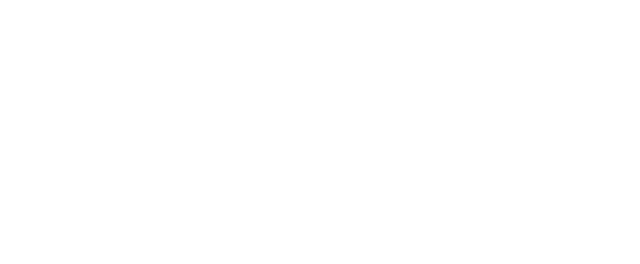
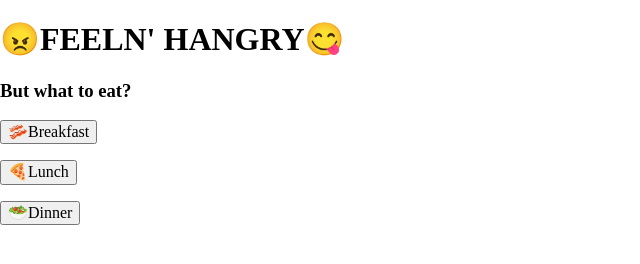
Before and after one commit to kalex19/KWKRandomMessageGenerator, a plain HTML site: page index.html in a window 1280 px wide. Shown: the whole page, without its empty margins (0-640 px from the left). Drawn offline with Linux system fonts and the light colour scheme.

Commit message:
Fill in html images and text

```diff
--- a/index.html
+++ b/index.html
@@ -12,16 +12,16 @@
 
 <body>
   <header class="siteTitle">
-    <h1></h1>
+    <h1>😠FEELN' HANGRY😋</h1>
   </header>
   <main class="btnContainer">
-    <p class="mainText"></p>
-    <img src="" alt="">
-    <p class="breakfastText"></p>
-    <img src="" alt="">
-    <p class="lunchText"></p>
-    <img src="" alt="">
-    <p class="dinnerText"></p>
+    <h3 class="mainText">But what to eat?</h3>
+    <button>🥓Breakfast</button>
+    <p id='breakfast-text' class="btn-caption"></p>
+   <button>🍕Lunch</button>
+    <p id='lunch-text' class="btn-caption"></p>
+    <button>🥗Dinner</button>
+    <p id='dinner-text'class="btn-caption"></p>
   </main>
 </body>
 <script src="main.js"></script>
```
